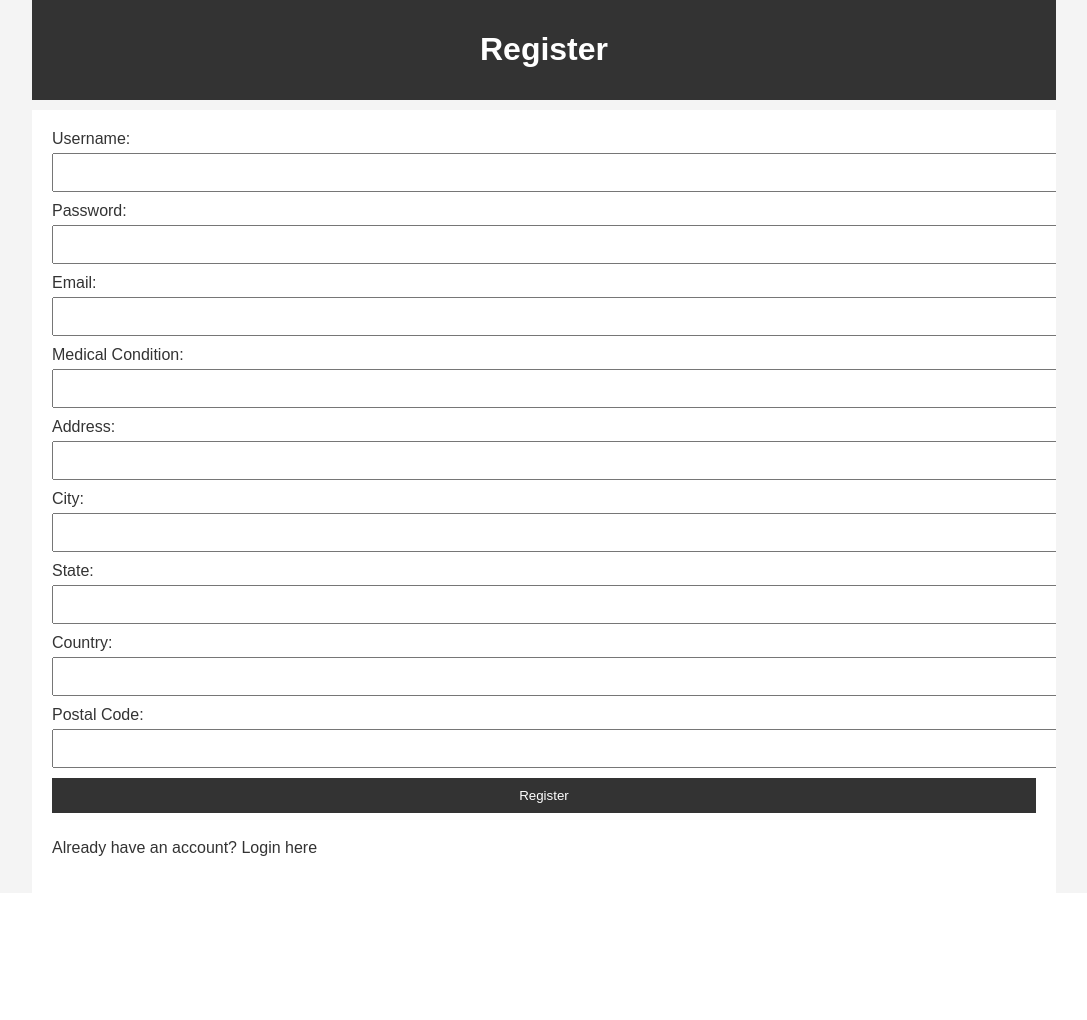
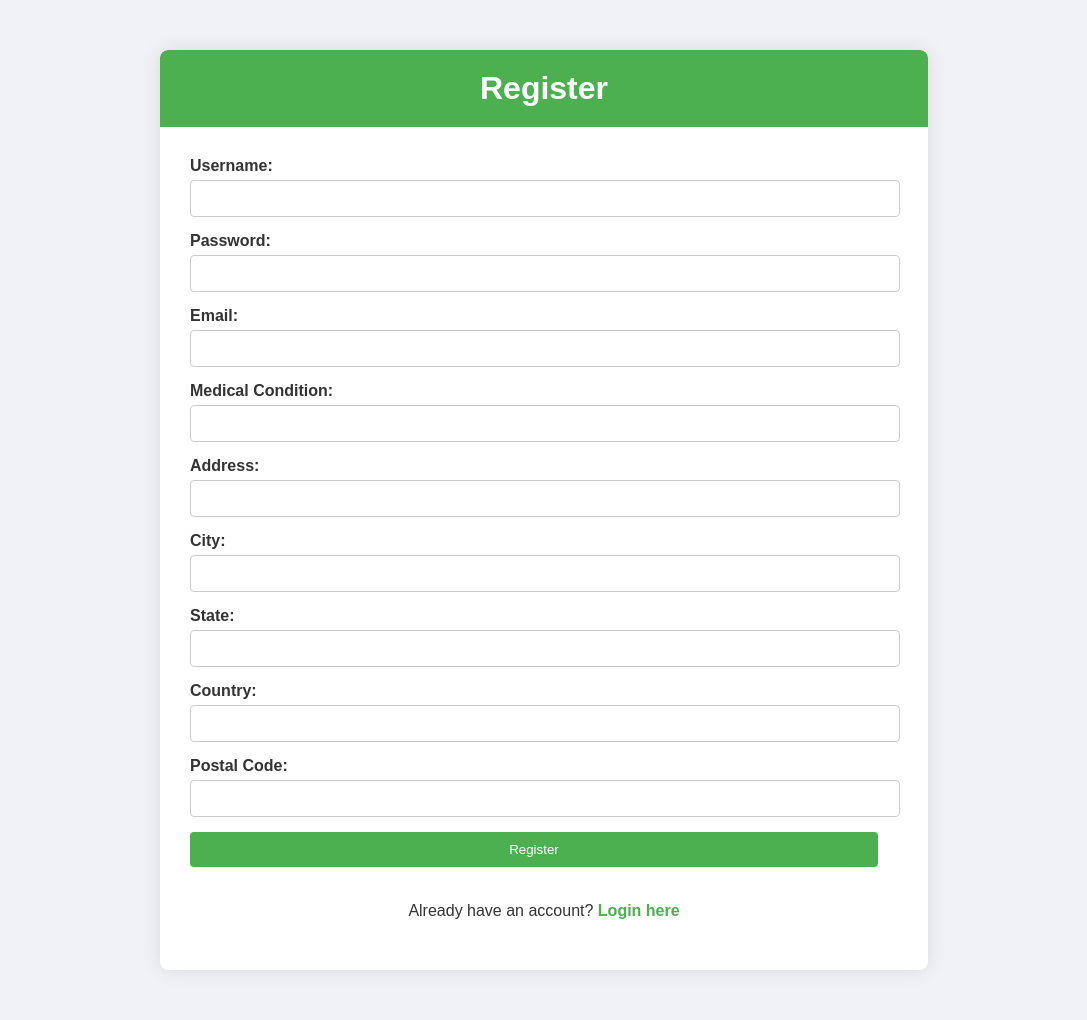
Before and after one commit to mounik0313n/Project-1, a Flask app: page /register in a window 1280 px wide. Shown: the whole page, without its empty margins (96-1183 px from the left). Before the commit the page ends 856 px from the top, so only its background shows below. Run offline with Flask 3, Linux system fonts and the light colour scheme; some libraries are stand-ins or nearby versions.

Commit message:
Added necessary CSS

```diff
--- a/static/style.css
+++ b/static/style.css
@@ -1,33 +1,103 @@
 body {
     font-family: Arial, sans-serif;
-    background-color: #f4f4f4;
+    background-color: #f0f2f5;
     color: #333;
     margin: 0;
     padding: 0;
 }
 
 .content {
-    width: 80%;
-    margin: auto;
+    width: 60%;
+    margin: 50px auto;
     overflow: hidden;
+    box-shadow: 0 0 20px rgba(0, 0, 0, 0.1);
+    border-radius: 8px;
 }
 
 .topbar {
+    background: #4CAF50;
+    color: #fff;
+    padding: 20px;
+    text-align: center;
+    border-top-left-radius: 8px;
+    border-top-right-radius: 8px;
+}
+
+.topbar h1 {
+    margin: 0;
+    padding: 0;
+}
+
+nav {
+    margin-top: 10px;
+}
+
+nav ul {
+    list-style: none;
+    padding: 0;
+    margin: 0;
+    display: flex;
+    justify-content: center;
+}
+
+nav ul li {
+    margin: 0 10px;
+}
+
+nav ul li a {
+    color: #fff;
+    text-decoration: none;
+    padding: 10px 15px;
     background: #333;
-    color: #fff;
-    padding: 10px 0;
+    border-radius: 4px;
+    transition: background-color 0.3s;
+}
+
+nav ul li a:hover {
+    background: #45a049;
+}
+
+.welcome {
     text-align: center;
+    margin: 20px 0;
 }
 
 .contentbar {
     background: #fff;
-    padding: 20px;
-    margin-top: 10px;
+    padding: 30px;
+    border-bottom-left-radius: 8px;
+    border-bottom-right-radius: 8px;
+}
+
+.contentbar h2 {
+    text-align: center;
+    color: #4CAF50;
+}
+
+.contentbar p {
+    text-align: center;
+    margin: 20px 0;
+}
+
+.contentbar p a {
+    color: #4CAF50;
+    text-decoration: none;
+    font-weight: bold;
+    transition: color 0.3s;
+}
+
+.contentbar p a:hover {
+    color: #333;
+}
+
+.form-group {
+    margin-bottom: 15px;
 }
 
 form label {
     display: block;
     margin-bottom: 5px;
+    font-weight: bold;
 }
 
 form input[type="text"],
@@ -37,54 +107,48 @@ form input[type="submit"],
 form input[type="button"],
 form button {
     display: block;
-    width: 100%;
+    width: calc(100% - 20px);
     padding: 10px;
-    margin-bottom: 10px;
+    margin-bottom: 15px;
+    border: 1px solid #ccc;
+    border-radius: 4px;
+}
+
+form input[type="text"]:focus,
+form input[type="password"]:focus {
+    border-color: #4CAF50;
+    box-shadow: 0 0 5px rgba(76, 175, 80, 0.5);
 }
 
 form button {
-    background: #333;
+    background: #4CAF50;
     color: #fff;
     border: 0;
     cursor: pointer;
+    transition: background-color 0.3s;
 }
 
 form button:hover {
-    background: #555;
+    background: #45a049;
 }
 
 .btn {
     display: inline-block;
     padding: 10px 20px;
-    background: #333;
+    background: #4CAF50;
     color: #fff;
     text-decoration: none;
     border: 0;
     cursor: pointer;
     text-align: center;
+    border-radius: 4px;
 }
 
 .btn:hover {
-    background: #555;
+    background: #45a049;
 }
 
-ul {
-    list-style: none;
-    padding: 0;
+.message {
+    color: red;
+    text-align: center;
 }
-
-ul li {
-    background: #f4f4f4;
-    margin-bottom: 10px;
-    padding: 10px;
-    border: 1px solid #ddd;
-}
-
-a {
-    color: #333;
-    text-decoration: none;
-}
-
-a:hover {
-    text-decoration: underline;
-}
```
